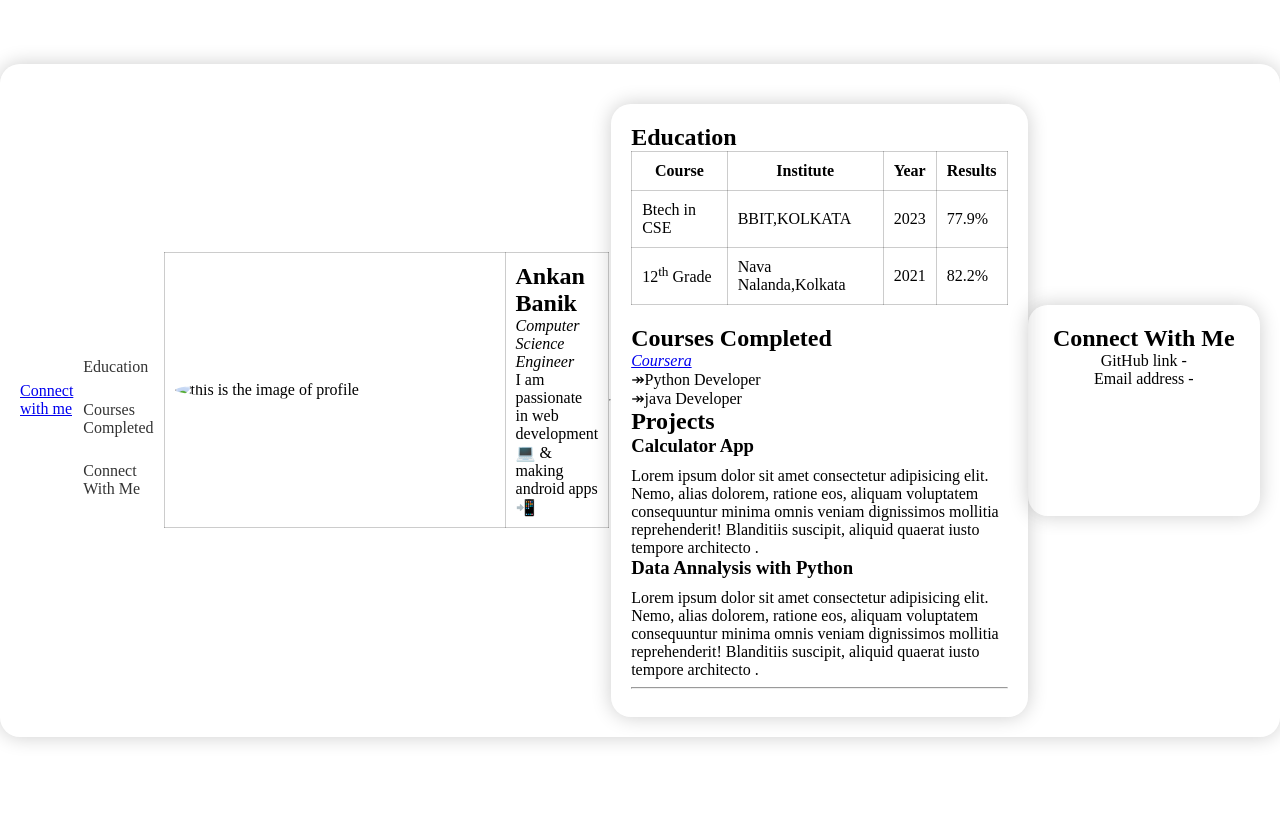
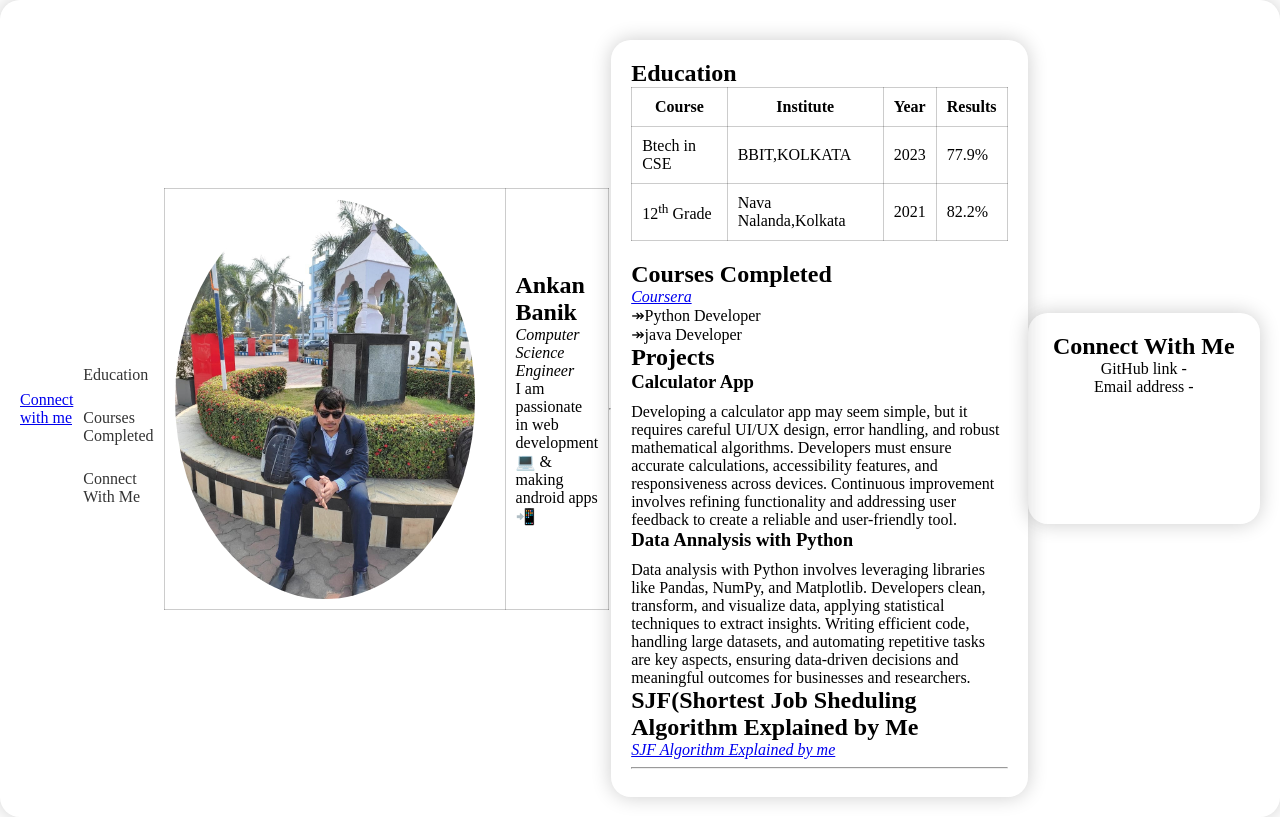
Before and after one commit to Ankan9330/Resume, a plain HTML site: page index.html in a window 1280 px wide. Drawn offline with Linux system fonts and the light colour scheme.

Commit message:
Update index.html

```diff
--- a/index.html
+++ b/index.html
@@ -13,7 +13,7 @@
     <header>
         <table>
             <tr>
-                <td> <img width="300" src="web-developer.jpg" alt="this is the image of profile" ></td>
+                <td> <img width="300" src="Ankan Profile.jpg" alt="this is the image of profile" ></td>
                 <td>
                     <h1>Ankan Banik</h1>
                     <p><i> Computer Science Engineer</p></i>
@@ -71,17 +71,15 @@
                     <h3>Calculator App</h3>
                 </article>
                 </li>
-                <p>Lorem ipsum dolor sit amet consectetur adipisicing elit. Nemo, alias dolorem, ratione eos, aliquam
-                    voluptatem consequuntur minima omnis veniam dignissimos mollitia reprehenderit! Blanditiis suscipit,
-                    aliquid quaerat iusto tempore architecto .</p>
+                <p>Developing a calculator app may seem simple, but it requires careful UI/UX design, error handling, and robust mathematical algorithms. Developers must ensure accurate calculations, accessibility features, and responsiveness across devices. Continuous improvement involves refining functionality and addressing user feedback to create a reliable and user-friendly tool.</p>
                 <li><article>
                     <h3>Data Annalysis with Python</h3>
                 </article>
                 </li>
-                <p>Lorem ipsum dolor sit amet consectetur adipisicing elit. Nemo, alias dolorem, ratione eos, aliquam
-                    voluptatem consequuntur minima omnis veniam dignissimos mollitia reprehenderit! Blanditiis suscipit,
-                    aliquid quaerat iusto tempore architecto .</p>
+                <p>Data analysis with Python involves leveraging libraries like Pandas, NumPy, and Matplotlib. Developers clean, transform, and visualize data, applying statistical techniques to extract insights. Writing efficient code, handling large datasets, and automating repetitive tasks are key aspects, ensuring data-driven decisions and meaningful outcomes for businesses and researchers.</p>
             </ul>
+             <h2><strong>SJF(Shortest Job Sheduling Algorithm Explained by Me</strong> </h2>
+            <p><i><a target="_blank" href="https://drive.google.com/file/d/1FiTNOjZoeD-lv6qwxKCaDlO-m5gMPo2P/view?usp=drive_link">SJF Algorithm Explained by me</a></i></p>
             <hr>
         </section>
     </main>
```
